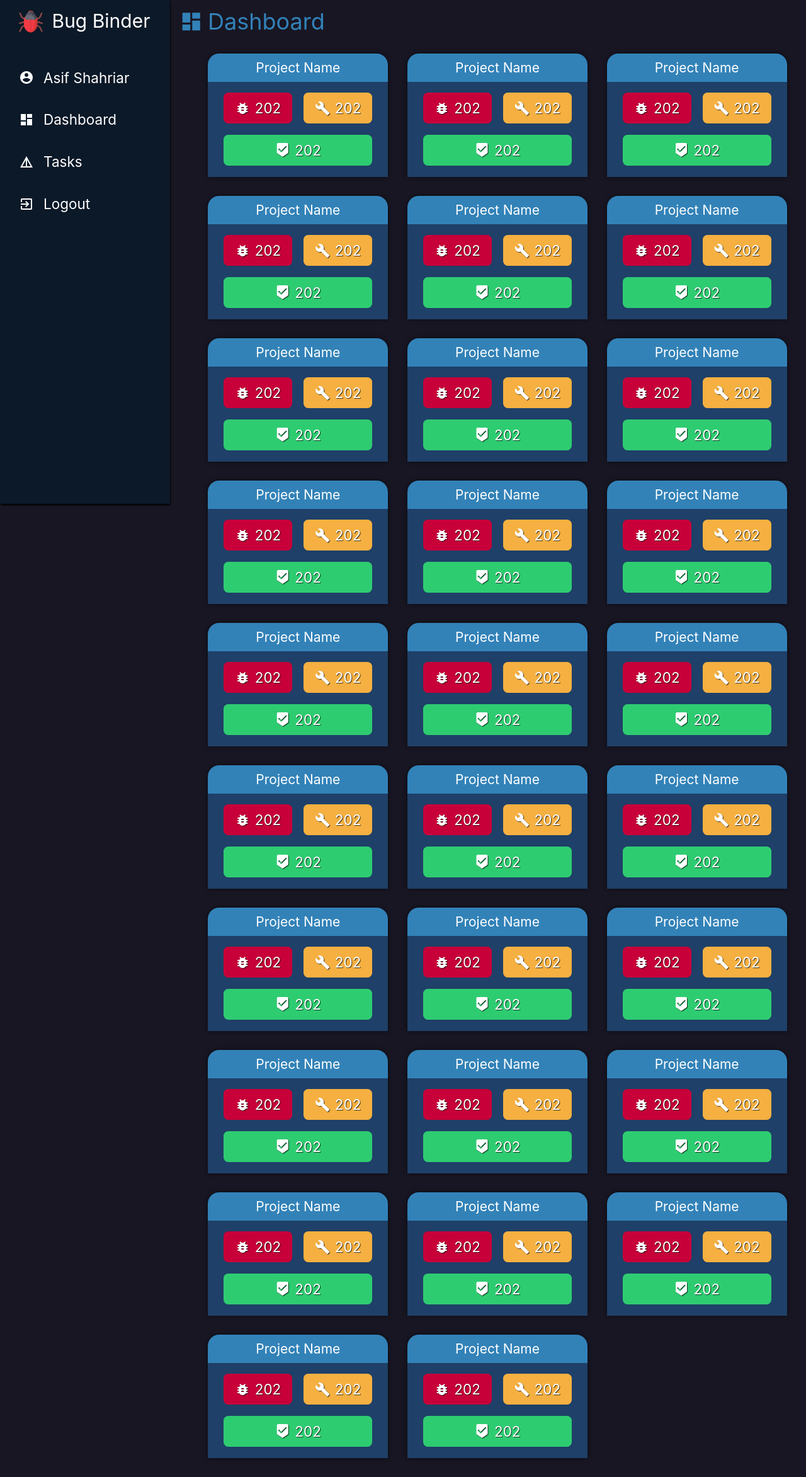
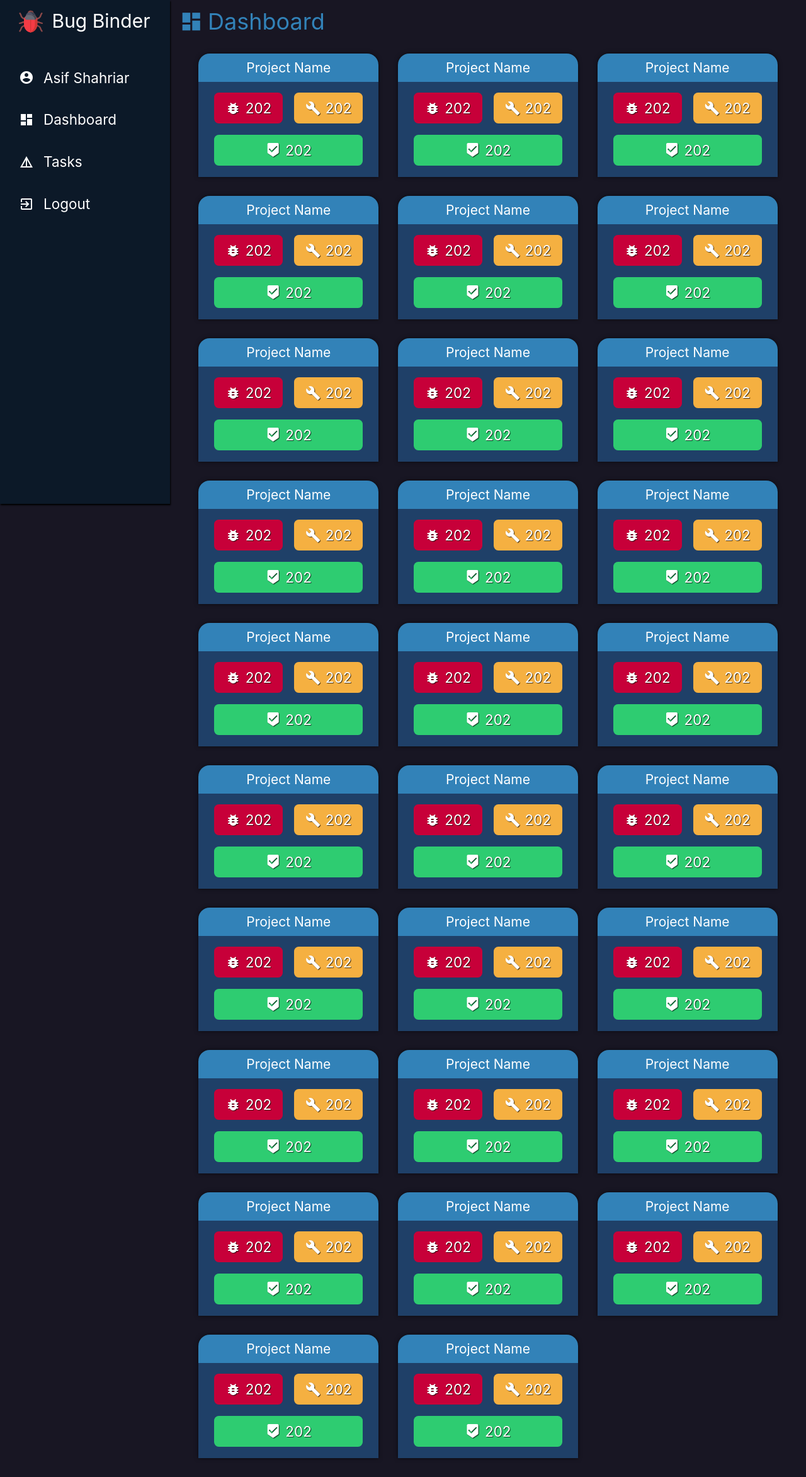
Before and after one commit to as-shahriar/bug-binder, a Django app: page /dashboard in a window 1280 px wide. Shown: the whole page at 63% size. Before the commit the page ends 2315 px from the top, so only its background shows below. Run offline with Django 3.2, Linux system fonts and the light colour scheme.

Commit message:
Changed some color and fixed box center issue

```diff
--- a/bugbinder/Templates/auth/home.html
+++ b/bugbinder/Templates/auth/home.html
@@ -81,7 +81,7 @@
         <h1>Bug Binder</h1>
         <img src="{%static 'img/bug.svg' %}">
       </div>
-        <h5>A bug tracking & ticketing system</h5>
+        <h5>A Bug Tracking & Ticketing System</h5>
         </div>
 
 
--- a/bugbinder/static/css/colors.css
+++ b/bugbinder/static/css/colors.css
@@ -1,7 +1,7 @@
 :root {
   --color-primary: #060024;
-  --color-red: #f43b45;
-  --color-green: #6a9958;
+  --color-red: #c70039;
+  --color-green: #2ecc71;
   --color-blue-dark: #1f4068;
   --color-blue-light: #3282b8;
   --color-blue-light-hover: #276fa0;
--- a/bugbinder/static/css/dashboard.css
+++ b/bugbinder/static/css/dashboard.css
@@ -3,6 +3,7 @@
   align-items: center;
   padding: 1rem;
   color: var(--color-blue-light);
+  margin-bottom: 1rem;
 }
 
 .content-title > h1 {
@@ -18,7 +19,7 @@
   margin: 0 2rem 0 2rem;
 }
 .box {
-  margin: 1rem;
+  margin-bottom: 2rem;
   width: 100%;
   display: flex;
   justify-content: center;
@@ -84,3 +85,9 @@
 .done-color {
   background-color: #2ecc71;
 }
+
+@media (max-width: 550px) {
+  .content-title {
+    justify-content: center;
+  }
+}
--- a/bugbinder/static/css/home.css
+++ b/bugbinder/static/css/home.css
@@ -111,7 +111,8 @@ input[type="password"]:not(.browser-default):focus {
   color: #fff;
   border-radius: 5px;
   margin-top: 0.8rem;
-  opacity: 0.8;
+
+  padding: 0.4rem 0 !important;
 }
 
 @media (max-width: 650px) {
```
